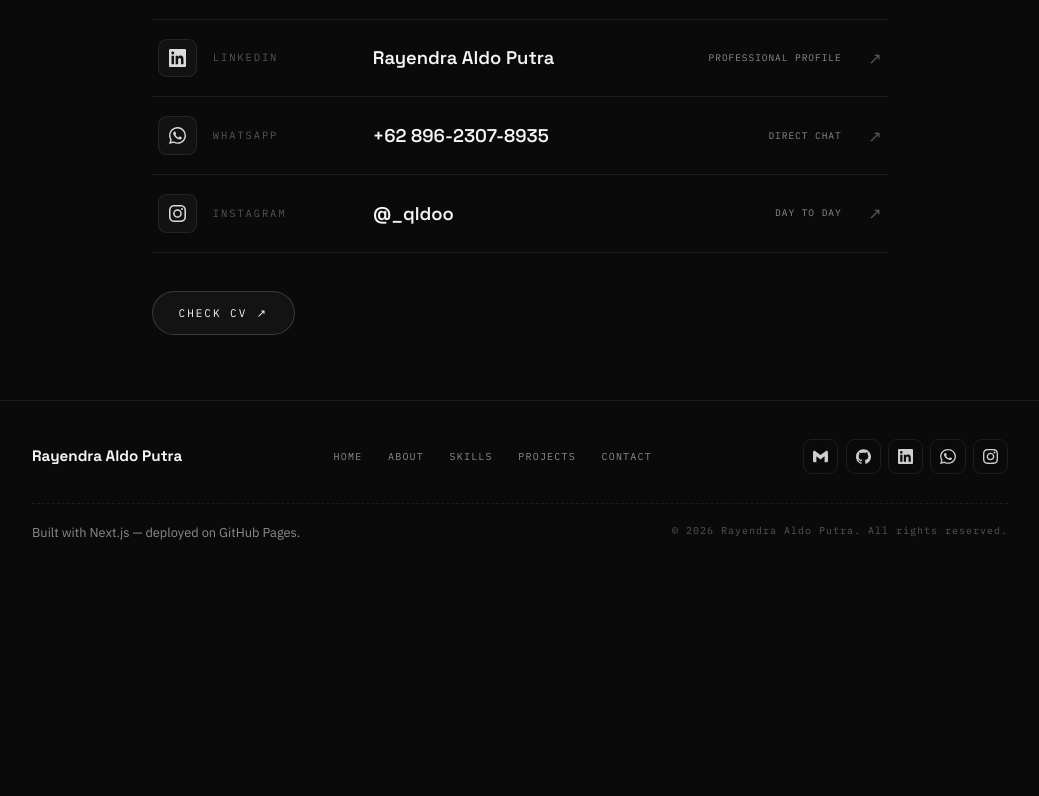
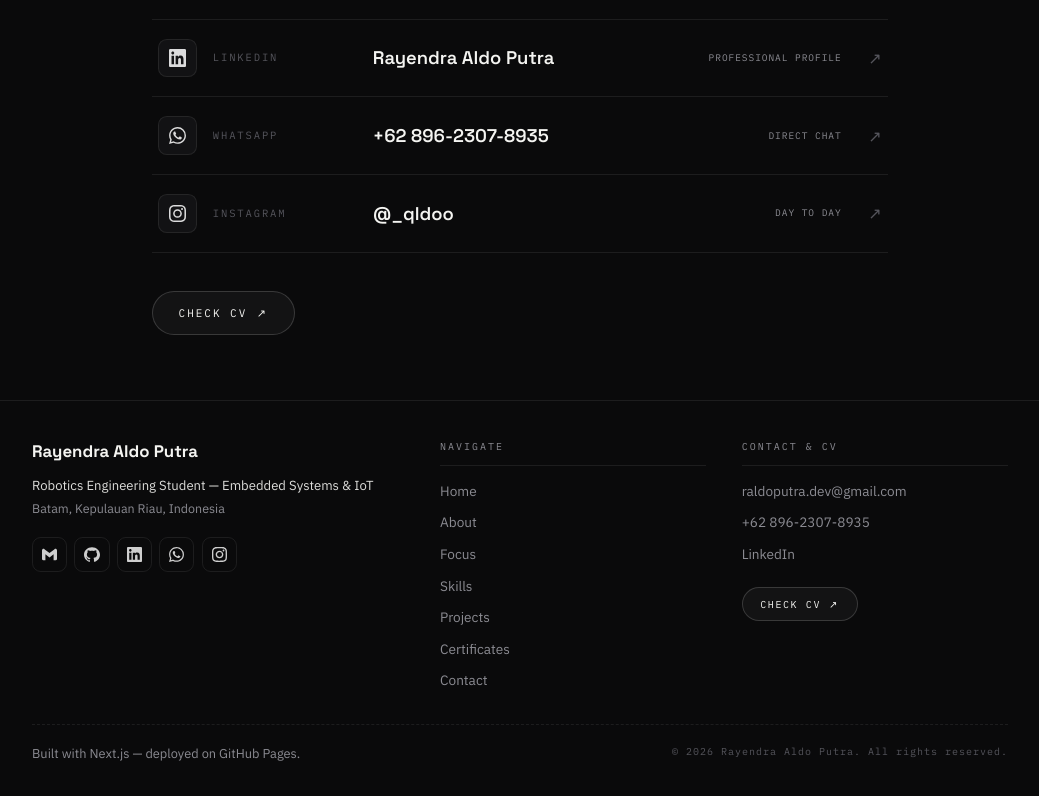
Before and after one commit to raldoputradev/raldoputradev.github.io, a Next.js app: page /en/ in a window 1280 px wide. Shown: the part 6831-7627 px from the top of the page, without its empty margins (120-1159 px from the left). Before the commit the page ends 7406 px from the top, so only its background shows below. Built offline with nearby package versions, Linux system fonts and the light colour scheme.

Commit message:
Footer profesional 3 kolom: brand+peran+lokasi+sosmed, navigasi lengkap 7 seksi, kontak+tombol Cek CV
Generated with [Devin](https://devin.ai)

Co-Authored-By: Devin <158243242+devin-ai-integration[bot]@users.noreply.github.com>

```diff
--- a/app/globals.css
+++ b/app/globals.css
@@ -2032,39 +2032,92 @@ body {
   margin: 0 auto;
   padding: 2.4rem 1.5rem 2rem;
 }
-.ftr-top {
-  display: flex;
-  flex-wrap: wrap;
-  align-items: center;
-  gap: 1.4rem;
+.ftr-grid {
+  display: grid;
+  grid-template-columns: 1fr;
+  gap: 1.8rem;
+}
+@media (min-width: 720px) {
+  .ftr-grid {
+    grid-template-columns: 1.4fr 1fr 1fr;
+    gap: 2.2rem;
+  }
+}
+.ftr-col {
+  min-width: 0;
 }
 .ftr-brand {
+  display: inline-block;
   font-family: var(--font-display-v), sans-serif;
   font-weight: 700;
-  font-size: 0.95rem;
+  font-size: 1.05rem;
+}
+.ftr-role {
+  margin-top: 0.7rem;
+  font-size: 0.82rem;
+  color: var(--text);
+  opacity: 0.9;
+}
+.ftr-loc {
+  margin-top: 0.25rem;
+  font-size: 0.78rem;
+  color: var(--muted);
+}
+.ftr-h {
+  font-family: var(--font-mono-v), monospace;
+  font-size: 10px;
+  letter-spacing: 0.2em;
+  text-transform: uppercase;
+  color: var(--muted);
+  padding-bottom: 0.7rem;
+  border-bottom: 1px solid var(--line);
+  margin-bottom: 0.6rem;
 }
 .ftr-links {
   display: flex;
-  flex-wrap: wrap;
-  gap: 0.2rem;
-  margin-inline: auto;
+  flex-direction: column;
+  gap: 0.1rem;
+  margin: 0;
+  padding: 0;
+  list-style: none;
 }
 .ftr-link {
-  padding: 0.4rem 0.7rem;
-  font-family: var(--font-mono-v), monospace;
-  font-size: 10px;
-  letter-spacing: 0.12em;
-  text-transform: uppercase;
-  color: var(--muted);
-  transition: color 0.2s ease;
+  display: inline-block;
+  padding: 0.3rem 0;
+  font-size: 0.85rem;
+  color: var(--muted);
+  transition: color 0.2s ease, transform 0.2s var(--ease);
 }
 .ftr-link:hover {
   color: var(--text);
+  transform: translateX(3px);
+}
+.ftr-cv {
+  display: inline-flex;
+  align-items: center;
+  gap: 0.5rem;
+  margin-top: 1.1rem;
+  padding: 0.55rem 1.1rem;
+  border: 1px solid var(--line-strong);
+  border-radius: 999px;
+  font-family: var(--font-mono-v), monospace;
+  font-size: 10px;
+  letter-spacing: 0.16em;
+  text-transform: uppercase;
+  color: var(--text);
+  background: rgb(255 255 255 / 0.04);
+  transition: transform 0.25s var(--ease), background 0.25s ease, color 0.25s ease, border-color 0.25s ease;
+}
+.ftr-cv:hover {
+  transform: translateY(-2px);
+  color: var(--bg);
+  background: var(--text);
+  border-color: var(--text);
 }
 .ftr-socials {
   display: flex;
   gap: 0.45rem;
-  margin: 0;
+  margin: 1.2rem 0 0;
   padding: 0;
   list-style: none;
 }
--- a/components/Footer.tsx
+++ b/components/Footer.tsx
@@ -2,7 +2,7 @@ import { site, type Locale } from "@/lib/site";
 import { getCopy } from "@/lib/i18n";
 import { homeHref } from "@/lib/paths";
 
-const links = ["home", "about", "skills", "projects", "contact"] as const;
+const links = ["home", "about", "focus", "skills", "projects", "certs", "contact"] as const;
 
 const socials = [
   { label: "Email", href: `mailto:${site.email}`, icon: "gmail.svg" },
@@ -17,17 +17,13 @@ export function Footer({ locale }: { locale: Locale }) {
   return (
     <footer className="ftr">
       <div className="ftr-in">
-        <div className="ftr-top">
+        <div className="ftr-grid">
+          <div className="ftr-col">
             <a href={homeHref(locale, "home")} className="ftr-brand">
               {site.name}
             </a>
-          <nav className="ftr-links" aria-label="Footer">
-            {links.map((id) => (
-              <a key={id} href={homeHref(locale, id)} className="ftr-link">
-                {copy.nav[id]}
-              </a>
-            ))}
-          </nav>
+            <p className="ftr-role">{copy.footer.tagline}</p>
+            <p className="ftr-loc">{copy.footer.loc}</p>
             <ul className="ftr-socials">
               {socials.map((s) => (
                 <li key={s.label}>
@@ -38,6 +34,44 @@ export function Footer({ locale }: { locale: Locale }) {
               ))}
             </ul>
           </div>
+          <nav className="ftr-col" aria-label="Footer">
+            <p className="ftr-h">{copy.footer.navTitle}</p>
+            <ul className="ftr-links">
+              {links.map((id) => (
+                <li key={id}>
+                  <a href={homeHref(locale, id)} className="ftr-link">
+                    {copy.nav[id]}
+                  </a>
+                </li>
+              ))}
+            </ul>
+          </nav>
+          <div className="ftr-col">
+            <p className="ftr-h">{copy.footer.contactTitle}</p>
+            <ul className="ftr-links">
+              <li>
+                <a href={`mailto:${site.email}`} className="ftr-link">
+                  {site.email}
+                </a>
+              </li>
+              <li>
+                <a href={site.whatsapp} target="_blank" rel="noopener noreferrer" className="ftr-link">
+                  {site.whatsappLabel}
+                </a>
+              </li>
+              <li>
+                <a href={site.linkedin} target="_blank" rel="noopener noreferrer" className="ftr-link">
+                  LinkedIn
+                </a>
+              </li>
+            </ul>
+            {site.cv ? (
+              <a href={site.cv} target="_blank" rel="noopener noreferrer" className="ftr-cv">
+                {copy.hero.cv} <span aria-hidden>↗</span>
+              </a>
+            ) : null}
+          </div>
+        </div>
         <div className="ftr-bot">
           <p>{copy.footer.line}</p>
           <p className="ft-mute">© {new Date().getFullYear()} {site.name}. {copy.footer.rights}</p>
--- a/lib/i18n.ts
+++ b/lib/i18n.ts
@@ -397,6 +397,10 @@ const id = {
     askCancel: "Batal",
   },
   footer: {
+    tagline: "Mahasiswa Teknik Robotika — Embedded Systems & IoT",
+    loc: "Batam, Kepulauan Riau, Indonesia",
+    navTitle: "Navigasi",
+    contactTitle: "Kontak & CV",
     line: "Dibangun dengan Next.js — di-deploy ke GitHub Pages.",
     rights: "Semua hak dilindungi.",
   },
@@ -703,6 +707,10 @@ const en: typeof id = {
     askCancel: "Cancel",
   },
   footer: {
+    tagline: "Robotics Engineering Student — Embedded Systems & IoT",
+    loc: "Batam, Kepulauan Riau, Indonesia",
+    navTitle: "Navigate",
+    contactTitle: "Contact & CV",
     line: "Built with Next.js — deployed on GitHub Pages.",
     rights: "All rights reserved.",
   },
```
Lines whose indentation alone changed are shown as unchanged.
